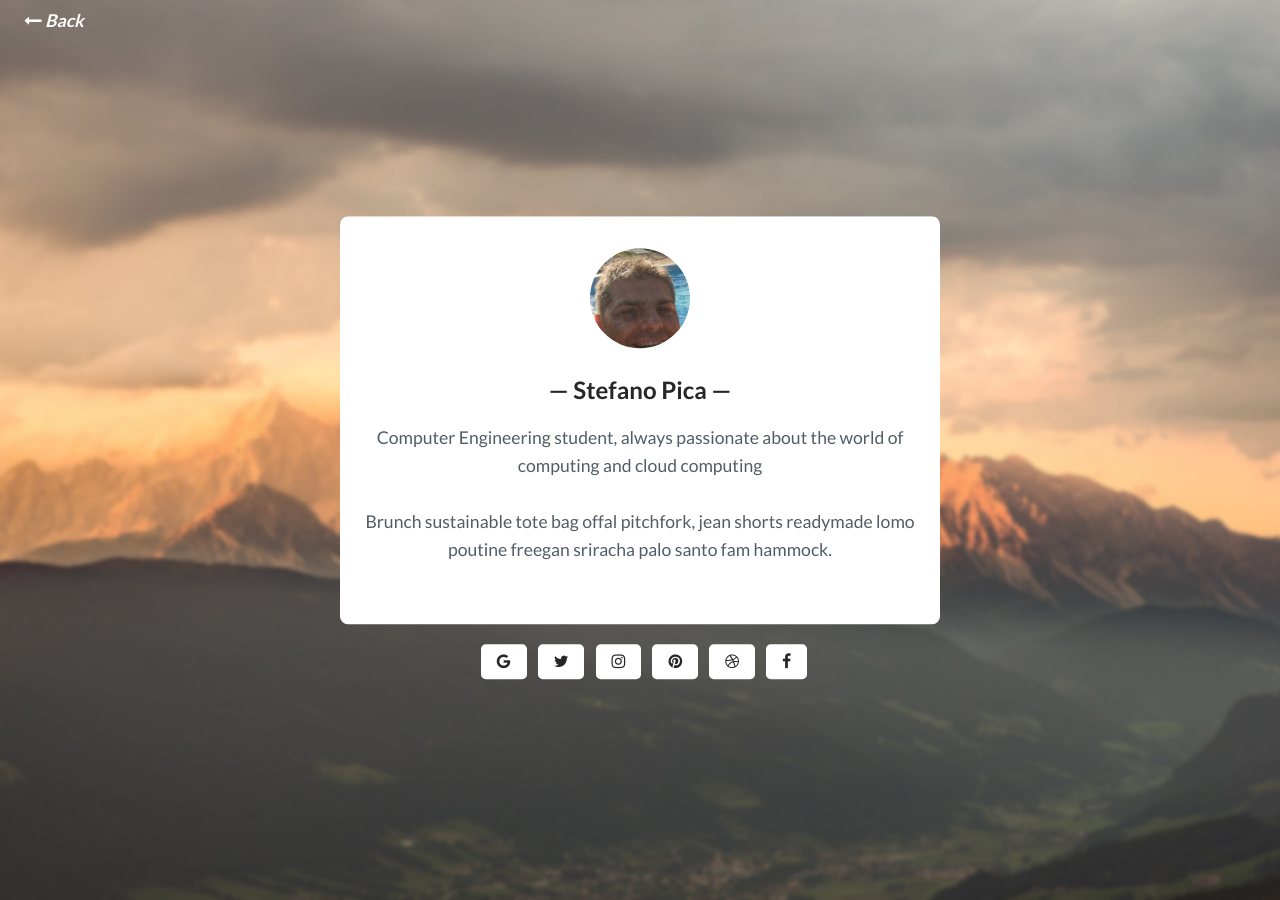
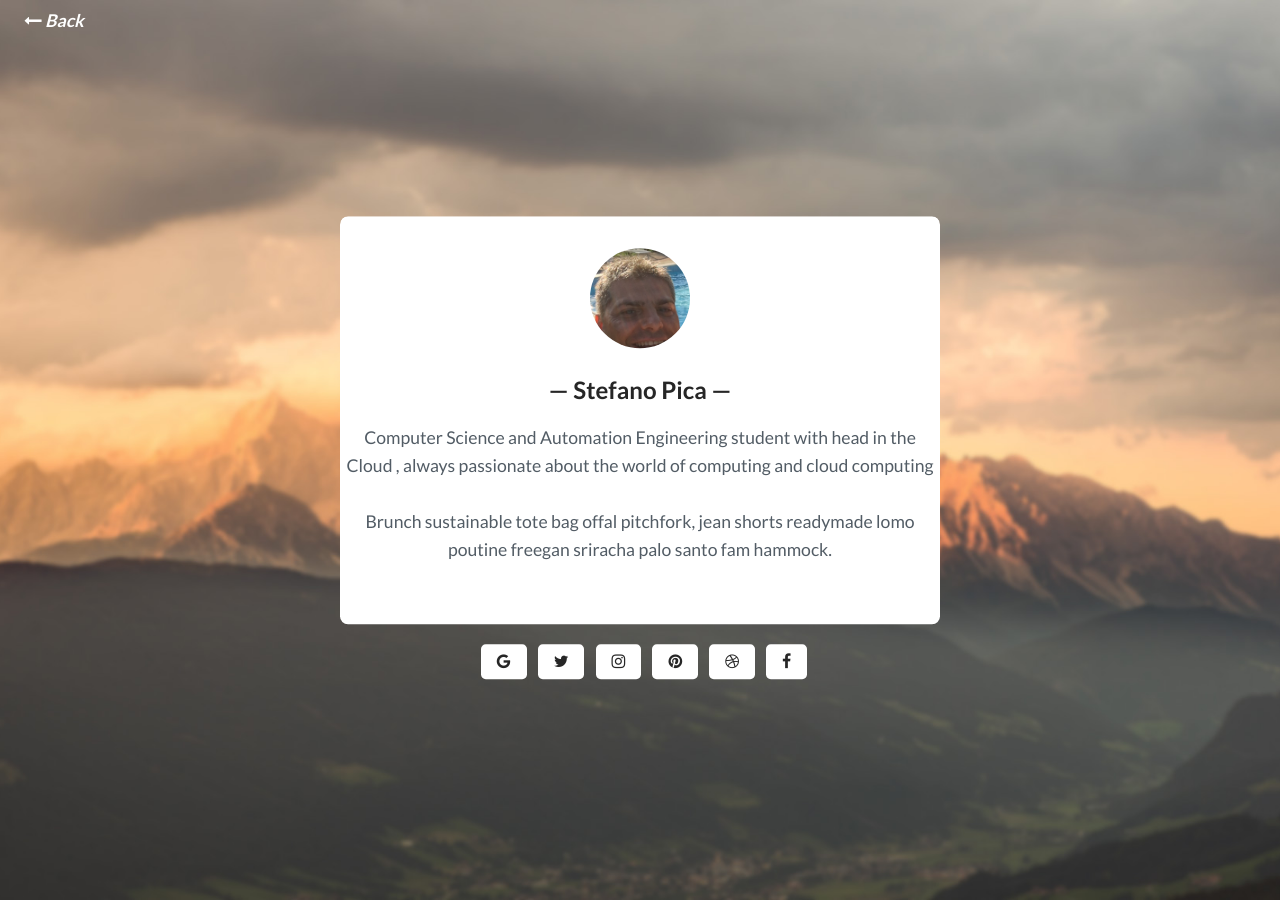
Before and after one commit to 73stefano/73stefano.github.io, a Jekyll site: the page built from _pages/about.html, in a window 1280 px wide. Built offline with Jekyll 4.4.1, drawn with Linux system fonts in a browser that asks for light colours.

Commit message:
Update _config.yml

```diff
--- a/_config.yml
+++ b/_config.yml
@@ -16,7 +16,7 @@
 # Author settings
 author-pic: face.jpg # your photo
 author-name: Stefano Pica # your name
-about-author: Computer Engineering student, always passionate about the world of computing and cloud computing # about author
+about-author: Computer Science and Automation Engineering student with head in the Cloud , always passionate about the world of computing and cloud computing # about author
 email: stefano.pica73@gmail.com # your email
 phone: 00000000 # your pnone number
 website: https://github.com/73stefano # you website
```
